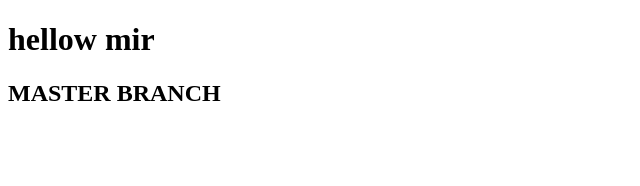
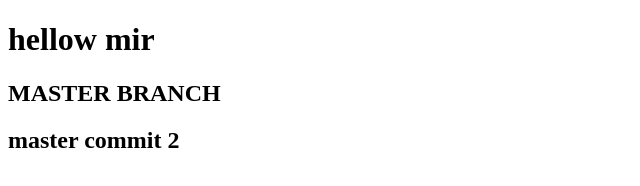
Before and after one commit to koccyx/gitTest, a plain HTML site: page index.html in a window 1280 px wide. Shown: the whole page, without its empty margins (0-640 px from the left). Drawn offline with Linux system fonts and the light colour scheme.

Commit message:
new master commit

```diff
--- a/index.html
+++ b/index.html
@@ -9,5 +9,6 @@
 <body>
     <h1>hellow mir</h1>
     <h2>MASTER BRANCH</h2>
+    <h2>master commit 2</h2>
 </body>
 </html>
```
